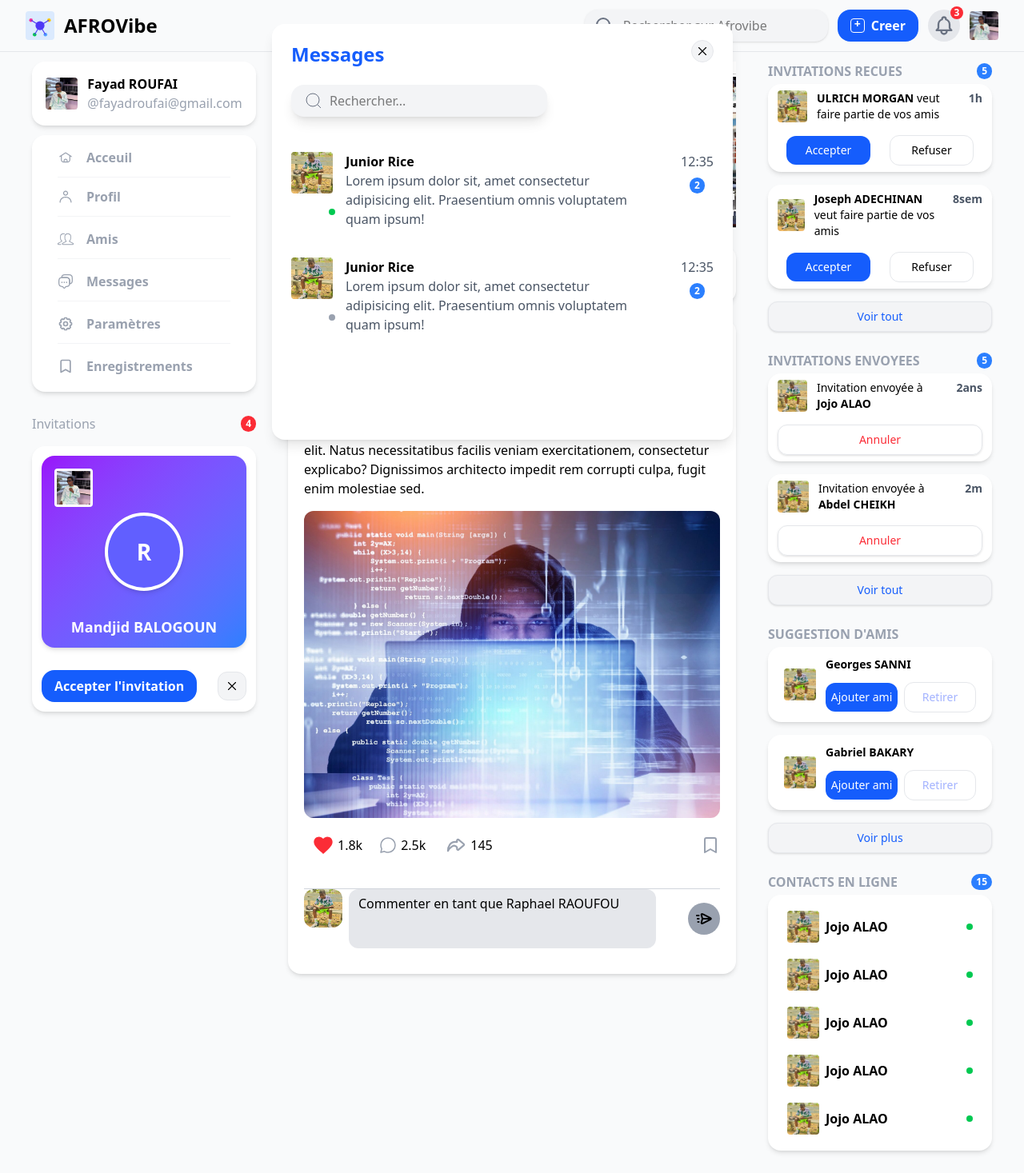
After one commit to Fayad241/socialnetwork-php-ajax, a PHP site: page /home.php in a window 1280 px wide. The commit adds this page. Shown: the whole page at 80% size. Run offline with PHP 8.4, Linux system fonts and the light colour scheme; style sheets or scripts are compiled from the project's sources.

Commit message:
FEAT: UI affichage des utilisateurs pour le chat

```diff
--- a/home.html
+++ b/home.php
@@ -16,6 +16,9 @@
   overflow-y: auto !important;
   margin: 0;
   padding: 0;">
+
+  <?php require 'vues/clients/chat-user-modal.php' ?>
+
   <!-- Partie de l'entete -->
   <section>
     <div class="flex items-center justify-between py-3 px-8 border-b border-gray-200">
@@ -64,12 +67,12 @@
           </span>
 
           <!-- UI Affichage Notifications -->
-          <div class="absolute border border-gray-200 rounded bg-white px-4 py-2 shadow-lg" id="popup-notifications" style="display: none; right: 0; top: 45px; width: 370px; z-index: 100; padding-right: 30px; overflow-y: scroll;">
+          <div class="absolute border border-gray-200 rounded bg-white px-5 py-2 shadow-lg" id="popup-notifications" style="display: none; right: 0; top: 45px; width: 390px; z-index: 100; padding-right: 40px; overflow-y: scroll;">
             <div class="flex flex-col">
               <div class="flex items-center justify-between border-b border-gray-200">
                 <div class="flex gap-1 items-center font-bold text-xl">
                   <svg xmlns="http://www.w3.org/2000/svg"
-                      class="w-10 h-10 p-[6px] rounded-full"
+                      class="w-10 h-10 p-[6px] rounded-full mb-2"
                       fill="none" viewBox="0 0 24 24" stroke="currentColor" stroke-width="2">
                     <path stroke-linecap="round" stroke-linejoin="round"
                           d="M15 17h5l-1.405-1.405A2.032 2.032 0 0118 14.158V11a6.002
@@ -77,9 +80,17 @@
                             6.165 6 8.388 6 11v3.159c0 .538-.214 1.055-.595
                             1.436L4 17h5m6 0v1a3 3 0 11-6 0v-1m6 0H9" />
                   </svg>
-                  <p>Notifications</p>
+                  <p class="mb-2">Notifications</p>
                 </div>
-                <div class="bg-gray-200 shadow-lg text-red-500 text-sm font-bold flex items-center justify-center rounded-full" style="padding: 0 8px; padding-bottom: 3px;" id="close-notifications">x</div>
+                <svg id="close-notifications" class="border border-gray-200 bg-gray-100 flex items-center justify-center rounded-full w-7 h-7 p-1 mb-2" xmlns="http://www.w3.org/2000/svg"
+                  fill="none"
+                  viewBox="0 0 24 24"
+                  stroke="currentColor"
+                  stroke-width="1.5"
+                  class="w-6 h-6 text-red-500 hover:text-red-600 cursor-pointer">
+                <path stroke-linecap="round" stroke-linejoin="round"
+                      d="M6 18L18 6M6 6l12 12" />
+                </svg>
               </div>
               <div class="my-4">
                 <div class="font-bold text-xl">Aujourdhui</div>
@@ -187,7 +198,15 @@
           </div>
           <div class="flex gap-6 items-center justify-between mt-4 font-bold">
             <p class="bg-blue-600 rounded-2xl text-white py-2 px-4 whitespace-nowrap">Accepter l'invitation</p>
-            <p class="border border-gray-200 text-gray-300 text-xl flex items-center justify-center rounded-xl" style="padding: 0 13px; padding-bottom: 4px;">x</p>
+            <svg class="border border-gray-200 bg-gray-100 flex items-center justify-center rounded-xl w-9 h-9 py-1 px-2" xmlns="http://www.w3.org/2000/svg"
+                fill="none"
+                viewBox="0 0 24 24"
+                stroke="currentColor"
+                stroke-width="1.5"
+                class="w-6 h-6 text-red-500 hover:text-red-600 cursor-pointer">
+              <path stroke-linecap="round" stroke-linejoin="round"
+                    d="M6 18L18 6M6 6l12 12" />
+            </svg>
           </div>
         </div>
       </div>
@@ -210,47 +229,47 @@
         <div class="relative" style="flex: 0 0 auto; width: 115px; height: 210px">
           <img class="absolute w-9 h-9 rounded top-4 left-4 object-cover rounded border-3 border-white shadow-sm" src="assets/images/img_user.jpg" alt="">
           <img class="h-full w-full object-cover rounded-2xl" src="assets/images/img_status_1.jpg" alt="">
-          <p class="absolute bottom-3 font-bold text-white ml-2">Junior MANTINOU</p>
+          <p class="absolute bottom-3 font-bold text-white text-sm ml-2">Junior Mantinou</p>
         </div>
         <div class="relative" style="flex: 0 0 auto; width: 115px; height: 210px">
           <img class="absolute w-9 h-9 rounded top-4 left-4 object-cover rounded border-3 border-white shadow-sm" src="assets/images/img_user.jpg" alt="">
           <img class="h-full w-full object-cover rounded-2xl" src="assets/images/img_status_2.jpg" alt="">
-          <p class="absolute bottom-3 font-bold text-white ml-2">Junior MANTINOU</p>
+          <p class="absolute bottom-3 font-bold text-white text-sm ml-2">Junior Mantinou</p>
         </div>
         <div class="relative" style="flex: 0 0 auto; width: 115px; height: 210px">
           <img class="absolute w-9 h-9 rounded top-4 left-4 object-cover rounded border-3 border-white shadow-sm" src="assets/images/img_user.jpg" alt="">
           <img class="h-full w-full object-cover rounded-2xl" src="assets/images/img_status_3.jpg" alt="">
-          <p class="absolute bottom-3 font-bold text-white ml-2">Junior MANTINOU</p>
+          <p class="absolute bottom-3 font-bold text-white text-sm ml-2">Junior Mantinou</p>
         </div>
         <div class="relative" style="flex: 0 0 auto; width: 115px; height: 210px">
           <img class="absolute w-9 h-9 rounded top-4 left-4 object-cover rounded border-3 border-white  shadow-sm" src="assets/images/img_user.jpg" alt="">
           <img class="h-full w-full object-cover rounded-2xl" src="assets/images/img_status.jpg" alt="">
-          <p class="absolute bottom-3 font-bold text-white ml-2">Junior MANTINOU</p>
+          <p class="absolute bottom-3 font-bold text-white text-sm ml-2">Junior Mantinou</p>
         </div>
         <div class="relative" style="flex: 0 0 auto; width: 115px; height: 210px">
           <img class="absolute w-9 h-9 rounded top-4 left-4 object-cover rounded border-3 border-white  shadow-sm" src="assets/images/img_user.jpg" alt="">
           <img class="h-full w-full object-cover rounded-2xl" src="assets/images/img_status_4.png" alt="">
-          <p class="absolute bottom-3 font-bold text-white ml-2">Junior MANTINOU</p>
+          <p class="absolute bottom-3 font-bold text-white text-sm ml-2">Junior Mantinou</p>
         </div>
         <div class="relative" style="flex: 0 0 auto; width: 115px; height: 210px">
           <img class="absolute w-9 h-9 rounded top-4 left-4 object-cover rounded border-3 border-white  shadow-sm" src="assets/images/img_user.jpg" alt="">
           <img class="h-full w-full object-cover rounded-2xl" src="assets/images/img_status.jpg" alt="">
-          <p class="absolute bottom-3 font-bold text-white ml-2">Junior MANTINOU</p>
+          <p class="absolute bottom-3 font-bold text-white text-sm ml-2">Junior Mantinou</p>
         </div>
         <div class="relative" style="flex: 0 0 auto; width: 115px; height: 210px">
           <img class="absolute w-9 h-9 rounded top-4 left-4 object-cover rounded border-3 border-white  shadow-sm" src="assets/images/img_user.jpg" alt="">
           <img class="h-full w-full object-cover rounded-2xl" src="assets/images/img_status.jpg" alt="">
-          <p class="absolute bottom-3 font-bold text-white ml-2">Junior MANTINOU</p>
+          <p class="absolute bottom-3 font-bold text-white text-sm ml-2">Junior Mantinou</p>
         </div>
         <div class="relative" style="flex: 0 0 auto; width: 115px; height: 210px">
           <img class="absolute w-9 h-9 rounded top-4 left-4 object-cover rounded border-3 border-white  shadow-sm" src="assets/images/img_user.jpg" alt="">
           <img class="h-full w-full object-cover rounded-2xl" src="assets/images/img_status.jpg" alt="">
-          <p class="absolute bottom-3 font-bold text-white ml-2">Junior MANTINOU</p>
+          <p class="absolute bottom-3 font-bold text-white text-sm ml-2">Junior Mantinou</p>
         </div>
         <div class="relative" style="flex: 0 0 auto; width: 115px; height: 210px">
           <img class="absolute w-9 h-9 rounded top-4 left-4 object-cover rounded border-3 border-white  shadow-sm" src="assets/images/img_user.jpg" alt="">
           <img class="h-full w-full object-cover rounded-2xl" src="assets/images/img_status.jpg" alt="">
-          <p class="absolute bottom-3 font-bold text-white ml-2">Junior MANTINOU</p>
+          <p class="absolute bottom-3 font-bold text-white text-sm ml-2">Junior Mantinou</p>
         </div>
       </div>
 
@@ -288,10 +307,17 @@
           <div class="flex gap-5 items-center justify-between">
             <div class="flex items-center justify-center" style="margin-left: 10px; gap: 4px">
               <!-- Like (non activé) -->
-              <svg class="w-6 h-6 text-gray-400" version="1.1" id="Layer_1" xmlns="http://www.w3.org/2000/svg" xmlns:xlink="http://www.w3.org/1999/xlink" width="179px" height="179px" viewBox="0 0 37 32" enable-background="new 0 0 37 32" xml:space="preserve" fill="currentColor" stroke="currentColor" stroke-width="3.145"><g id="SVGRepo_bgCarrier" stroke-width="0"></g><g id="SVGRepo_tracerCarrier" stroke-linecap="round" stroke-linejoin="round"></g><g id="SVGRepo_iconCarrier"> <g> <path fill="currentColor" d="M33.582,2.483c-1.776-1.56-4.077-2.418-6.481-2.418c-2.767,0-5.49,1.134-7.472,3.112l-0.781,0.778 c-0.188,0.188-0.508,0.188-0.697,0l-1.027-1.024C15.23,1.041,12.711,0,10.032,0C7.415,0,4.938,1,3.059,2.814 c-1.87,1.805-2.911,4.287-2.933,6.988c-0.023,2.824,1.095,5.573,3.067,7.541l14.252,14.22C17.728,31.845,18.103,32,18.5,32 s0.772-0.155,1.055-0.437L34.061,17.09c1.952-1.948,3.021-4.645,2.934-7.399C36.906,6.897,35.693,4.338,33.582,2.483z M33.355,16.382L18.849,30.855c-0.188,0.188-0.51,0.188-0.697,0L3.899,16.635c-1.784-1.779-2.794-4.267-2.773-6.824 c0.02-2.431,0.953-4.66,2.627-6.277C5.445,1.9,7.675,1,10.032,1c2.413,0,4.681,0.938,6.387,2.64l1.026,1.024 c0.565,0.564,1.545,0.564,2.11,0l0.78-0.778c1.796-1.792,4.263-2.82,6.766-2.82c2.161,0,4.228,0.77,5.821,2.169 c1.902,1.67,2.993,3.974,3.073,6.488C36.075,12.238,35.138,14.603,33.355,16.382z"></path> </g> </g></svg>
+              <!-- <svg xmlns="http://www.w3.org/2000/svg"
+                  class="w-7 h-7 text-gray-400"
+                  fill="none" viewBox="0 0 24 24" stroke="currentColor" stroke-width="2">
+                <path stroke-linecap="round" stroke-linejoin="round"
+                      d="M4.318 6.318a4.5 4.5 0 000 6.364L12 20.364l7.682-7.682a4.5
+                        4.5 0 00-6.364-6.364L12 7.636l-1.318-1.318a4.5
+                        4.5 0 00-6.364 0z" />
+              </svg> -->
               <!-- Like (activé) -->
-              <!-- <svg xmlns="http://www.w3.org/2000/svg"
-                  class="w-6 h-6 text-red-500 cursor-pointer"
+              <svg xmlns="http://www.w3.org/2000/svg"
+                  class="w-7 h-7 text-red-500 cursor-pointer"
                   fill="currentColor" viewBox="0 0 24 24">
                 <path d="M12 21.35l-1.45-1.32C5.4 15.36
                         2 12.28 2 8.5 2 5.42 4.42 3
@@ -300,11 +326,11 @@
                         16.5 3 19.58 3 22 5.42 22
                         8.5c0 3.78-3.4 6.86-8.55
                         11.54L12 21.35z" />
-              </svg> -->
+              </svg>
               <p>1.8k</p>
             </div>
             <div class="flex items-center justify-center" style="gap: 4px">
-              <svg class="w-7 h-7 text-gray-400" xmlns="http://www.w3.org/2000/svg"
+              <svg class="w-6 h-6 text-gray-400" xmlns="http://www.w3.org/2000/svg"
                   fill="none"
                   viewBox="0 0 24 24"
                   stroke="currentColor"
@@ -485,6 +511,7 @@
 
 
 
+
   <script src="assets/js/index.js"></script>
 </body>
 </html>
--- /dev/null
+++ b/vues/clients/chat-user-modal.php
@@ -0,0 +1,69 @@
+<!DOCTYPE html>
+<html lang="en">
+<head>
+    <meta charset="UTF-8">
+    <meta name="viewport" content="width=device-width, initial-scale=1.0">
+    <link href="assets/css/output.css" rel="stylesheet">
+    <title>Document</title>
+</head>
+<body style="overflow: hidden">
+
+   <section class="absolute flex justify-center items-center" style="z-index: 200">
+    <div class="flex gap-1 flex-col bg-white shadow-lg rounded-2xl px-6 py-5" style="width: 45vw; height:520px; margin: 30px 340px">
+        <div class="flex items-center justify-between mb-4">
+            <div class="text-blue-600 font-bold text-2xl">Messages</div>
+            <svg class="border border-gray-200 bg-gray-100 flex items-center justify-center rounded-full w-7 h-7 p-1 mb-2" xmlns="http://www.w3.org/2000/svg"
+                    fill="none"
+                    viewBox="0 0 24 24"
+                    stroke="currentColor"
+                    stroke-width="1.5"
+                    class="w-6 h-6 text-red-500 hover:text-red-600 cursor-pointer">
+                <path stroke-linecap="round" stroke-linejoin="round"
+                d="M6 18L18 6M6 6l12 12" />
+            </svg>
+        </div>
+        <div class="relative">
+            <svg xmlns="http://www.w3.org/2000/svg" class="absolute w-6 h-6 text-gray-500 ml-4 top-2" viewBox="0 0 24 24" fill="none" stroke="currentColor" stroke-width="1">
+            <circle cx="11" cy="11" r="8" />
+            <line x1="21" y1="21" x2="16.65" y2="16.65" />
+            </svg>
+            <input class="bg-gray-100 rounded-2xl outline-hidden h-auto py-2 px-3 pl-12 w-80 shadow-lg" type="text" placeholder="Rechercher...">
+        </div>
+        <div class="flex gap-1 flex-col my-6">
+            <div class="flex justify-between my-4">
+                <div class="flex gap-4">
+                    <div class="relative">
+                      <img class="w-13 h-13 rounded object-cover" src="assets/images/img_user_publicaton.jpg" alt="">
+                      <div class="absolute w-3 h-3 bg-green-500 rounded-full border-2 border-white" style="right: -5px; bottom:15px"></div>
+                    </div>
+                    <div style="width: 380px">
+                        <strong>Junior Rice</strong>
+                        <p class="text-gray-600">Lorem ipsum dolor sit, amet consectetur adipisicing elit. Praesentium omnis voluptatem quam ipsum!</p>
+                    </div>
+                </div>
+                <div class="flex gap-2 flex-col items-center">
+                    <p class="text-gray-600">12:35</p>
+                    <p class="bg-blue-500 text-white text-xs font-bold flex items-center justify-center rounded-full" style="padding: 2px 6px">2</p>
+                </div>
+            </div>
+            <div class="flex justify-between my-4">
+                <div class="flex gap-4">
+                    <div class="relative">
+                      <img class="w-13 h-13 rounded object-cover" src="assets/images/img_user_publicaton.jpg" alt="">
+                      <div class="absolute w-3 h-3 bg-gray-400 rounded-full border-2 border-white" style="right: -5px; bottom:15px"></div>
+                    </div>
+                    <div style="width: 380px">
+                        <strong>Junior Rice</strong>
+                        <p class="text-gray-600">Lorem ipsum dolor sit, amet consectetur adipisicing elit. Praesentium omnis voluptatem quam ipsum!</p>
+                    </div>
+                </div>
+                <div class="flex gap-2 flex-col items-center">
+                    <p class="text-gray-600">12:35</p>
+                    <p class="bg-blue-500 text-white text-xs font-bold flex items-center justify-center rounded-full" style="padding: 2px 6px">2</p>
+                </div>
+            </div>
+        </div>
+    </div>
+   </section>
+</body>
+</html>
```
